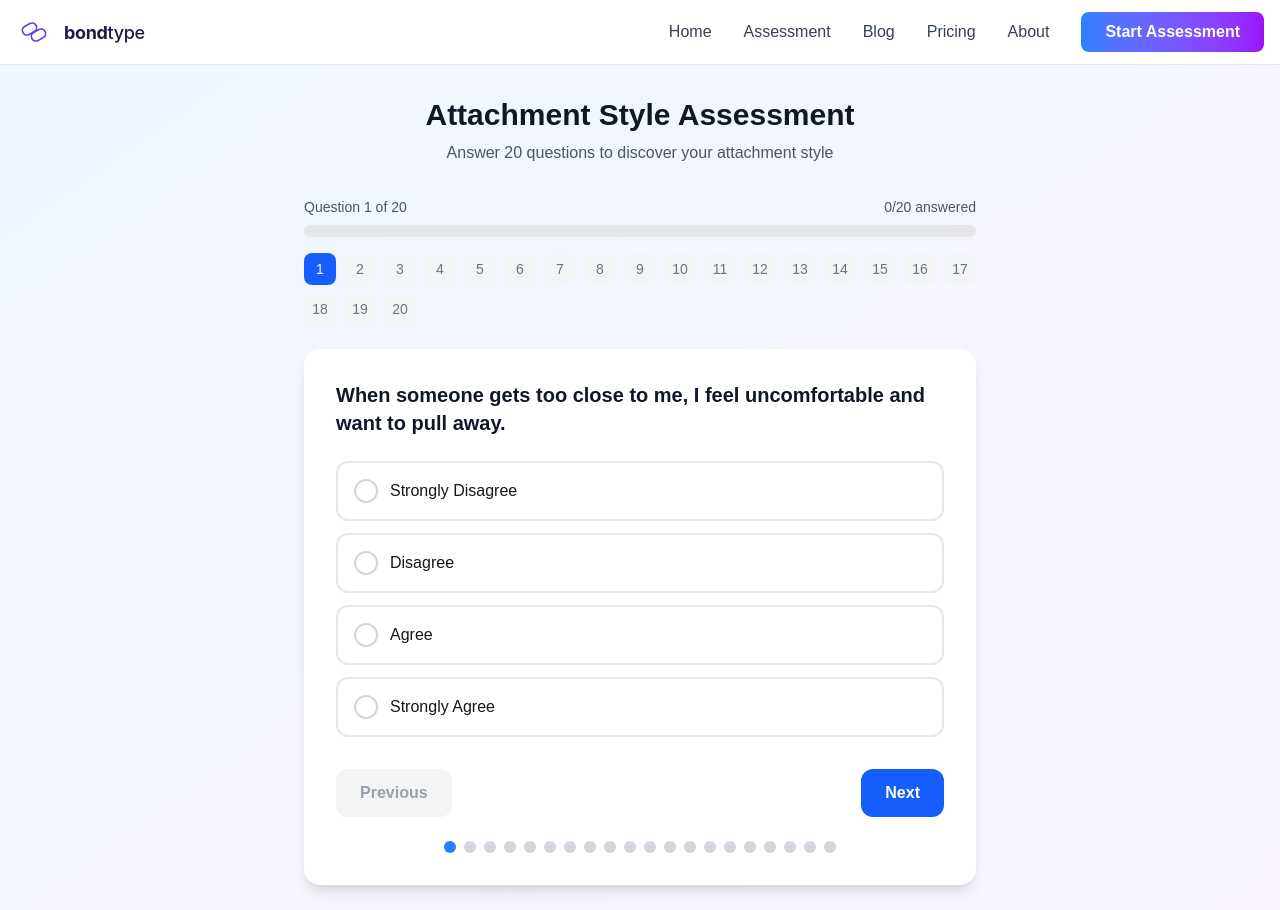
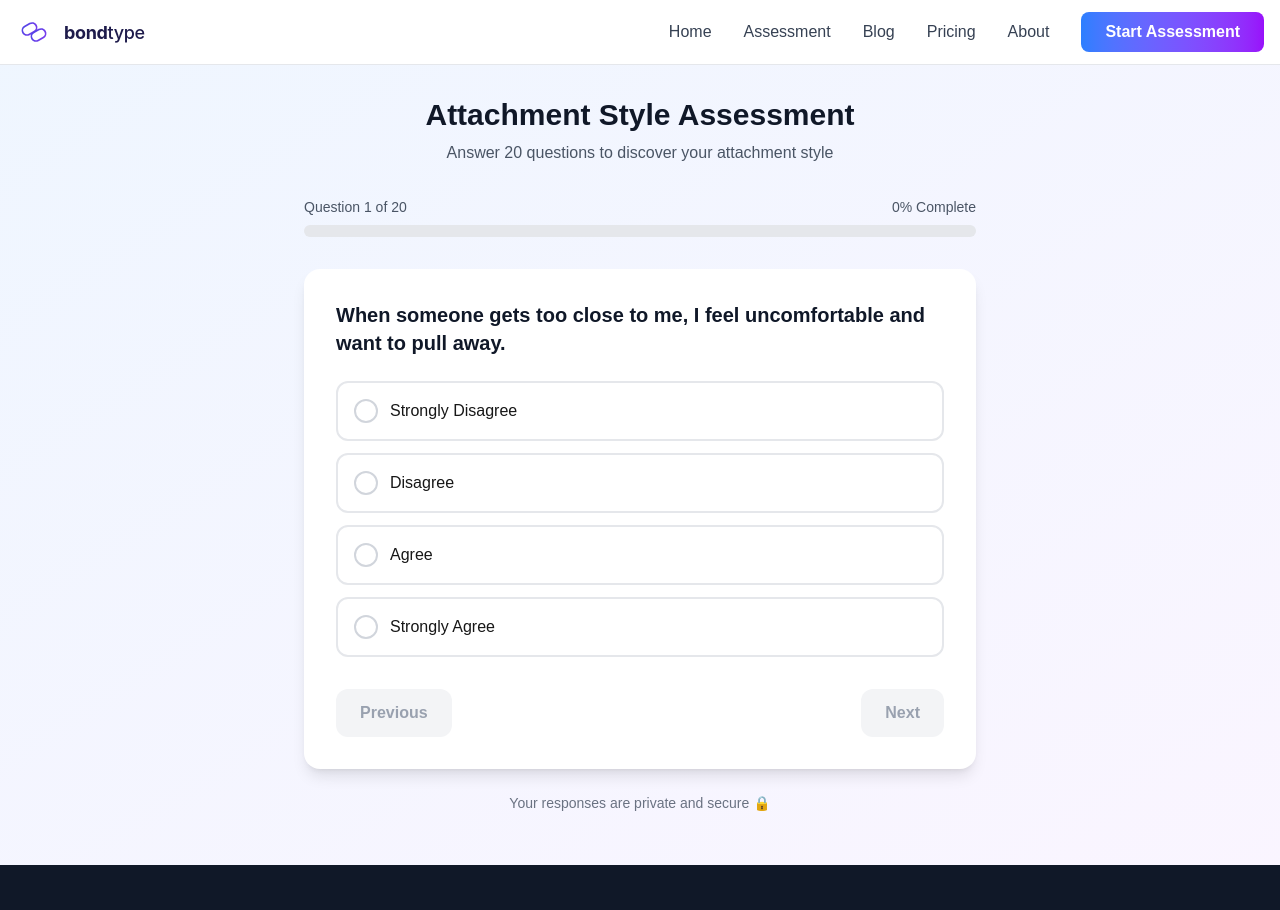
Before and after one commit to redkiller79/attachment-style-simple, a Next.js app: page /assessment in a window 1280 px wide. Shown: the top 910 px of the page. Built offline with nearby package versions, Linux system fonts and the light colour scheme.

Commit message:
revert: must answer before next question, no free jumping

```diff
--- a/app/assessment/AssessmentClient.tsx
+++ b/app/assessment/AssessmentClient.tsx
@@ -312,10 +312,10 @@ export default function AssessmentClient() {
         </div>
 
         {/* Progress Bar */}
-        <div className="mb-4">
+        <div className="mb-8">
           <div className="flex justify-between text-sm text-gray-600 mb-2">
             <span>Question {currentQuestion + 1} of 20</span>
-            <span>{answers.filter(a => a !== null).length}/20 answered</span>
+            <span>{Math.round(progress)}% Complete</span>
           </div>
           <div className="w-full bg-gray-200 rounded-full h-3">
             <div
@@ -323,25 +323,6 @@ export default function AssessmentClient() {
               style={{ width: `${progress}%` }}
             ></div>
           </div>
-        </div>
-
-        {/* Question Navigator */}
-        <div className="mb-6 flex flex-wrap gap-2">
-          {QUESTIONS.map((_, index) => (
-            <button
-              key={index}
-              onClick={() => setCurrentQuestion(index)}
-              className={`w-8 h-8 rounded-lg text-sm font-medium transition-all ${
-                currentQuestion === index
-                  ? 'bg-blue-600 text-white'
-                  : answers[index] !== null
-                  ? 'bg-green-100 text-green-700 border border-green-300'
-                  : 'bg-gray-100 text-gray-500 hover:bg-gray-200'
-              }`}
-            >
-              {index + 1}
-            </button>
-          ))}
         </div>
 
         {/* Question Card */}
@@ -396,7 +377,12 @@ export default function AssessmentClient() {
             {currentQuestion < 19 ? (
               <button
                 onClick={handleNext}
-                className="px-6 py-3 rounded-xl font-semibold transition-colors bg-blue-600 text-white hover:bg-blue-700"
+                disabled={!hasAnswer}
+                className={`px-6 py-3 rounded-xl font-semibold transition-colors ${
+                  !hasAnswer
+                    ? 'bg-gray-100 text-gray-400 cursor-not-allowed'
+                    : 'bg-blue-600 text-white hover:bg-blue-700'
+                }`}
               >
                 Next
               </button>
@@ -414,23 +400,6 @@ export default function AssessmentClient() {
               </button>
             )}
           </div>
-
-          {/* Question dots */}
-          <div className="flex justify-center gap-2 mt-6 flex-wrap">
-            {QUESTIONS.map((_, index) => (
-              <button
-                key={index}
-                onClick={() => setCurrentQuestion(index)}
-                className={`w-3 h-3 rounded-full transition-colors ${
-                  index === currentQuestion
-                    ? 'bg-blue-500'
-                    : answers[index] !== null
-                    ? 'bg-blue-300'
-                    : 'bg-gray-300'
-                }`}
-              />
-            ))}
-          </div>
         </div>
 
         {/* Footer */}
```
